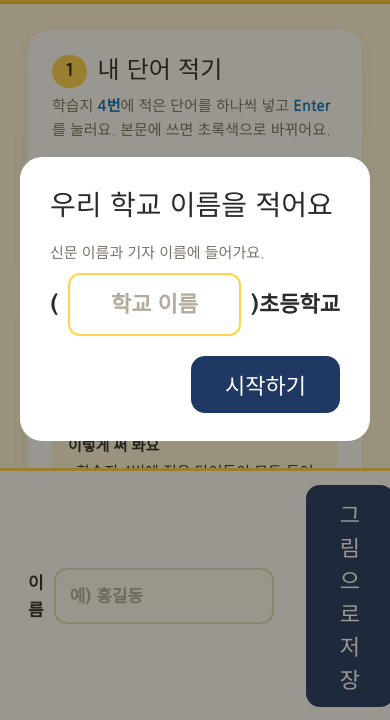
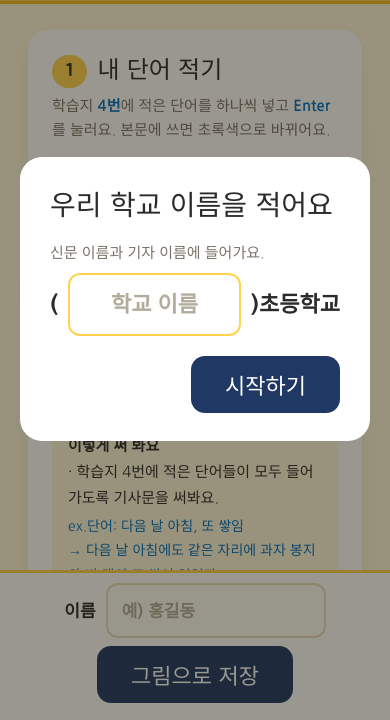
Before and after one commit to seol3196/news-writing, a plain HTML site: page index.html in a window 390 px wide. Shown: the part 123-843 px from the top of the page. Drawn offline with nearby package versions, Linux system fonts and the light colour scheme.

Commit message:
저장 버튼을 하단 가운데로 이동
Co-Authored-By: Claude Opus 5.5 <noreply@anthropic.com>

```diff
--- a/index.html
+++ b/index.html
@@ -85,6 +85,16 @@
   .bar .who{display:flex;align-items:center;gap:10px;font-weight:800}
   .bar input{width:220px}
   .bar .status{color:var(--muted);font-size:15px}
+  /* 저장 버튼은 하단 가운데 (오른쪽 아래 호스팅 로고에 가리지 않게) */
+  .bar{display:grid;grid-template-columns:1fr auto 1fr;grid-template-areas:"who btn status"}
+  .bar .who{grid-area:who;justify-self:start}
+  .bar #submit{grid-area:btn;justify-self:center;margin:0}
+  .bar .status{grid-area:status;justify-self:start;padding-left:8px}
+  @media (max-width:700px){
+    .bar{grid-template-columns:1fr;grid-template-areas:"who" "btn" "status";justify-items:center;gap:8px;padding:10px 16px}
+    .bar .who{justify-self:center}.bar .status{justify-self:center;padding-left:0}
+    main{padding-bottom:190px}
+  }
   .btn{font-family:"Jua",sans-serif;font-size:22px;border:0;border-radius:14px;padding:12px 34px;cursor:pointer}
   .btn.primary{background:var(--navy);color:#fff;margin-left:auto}
   .btn.primary:hover{background:#16294a}
```
